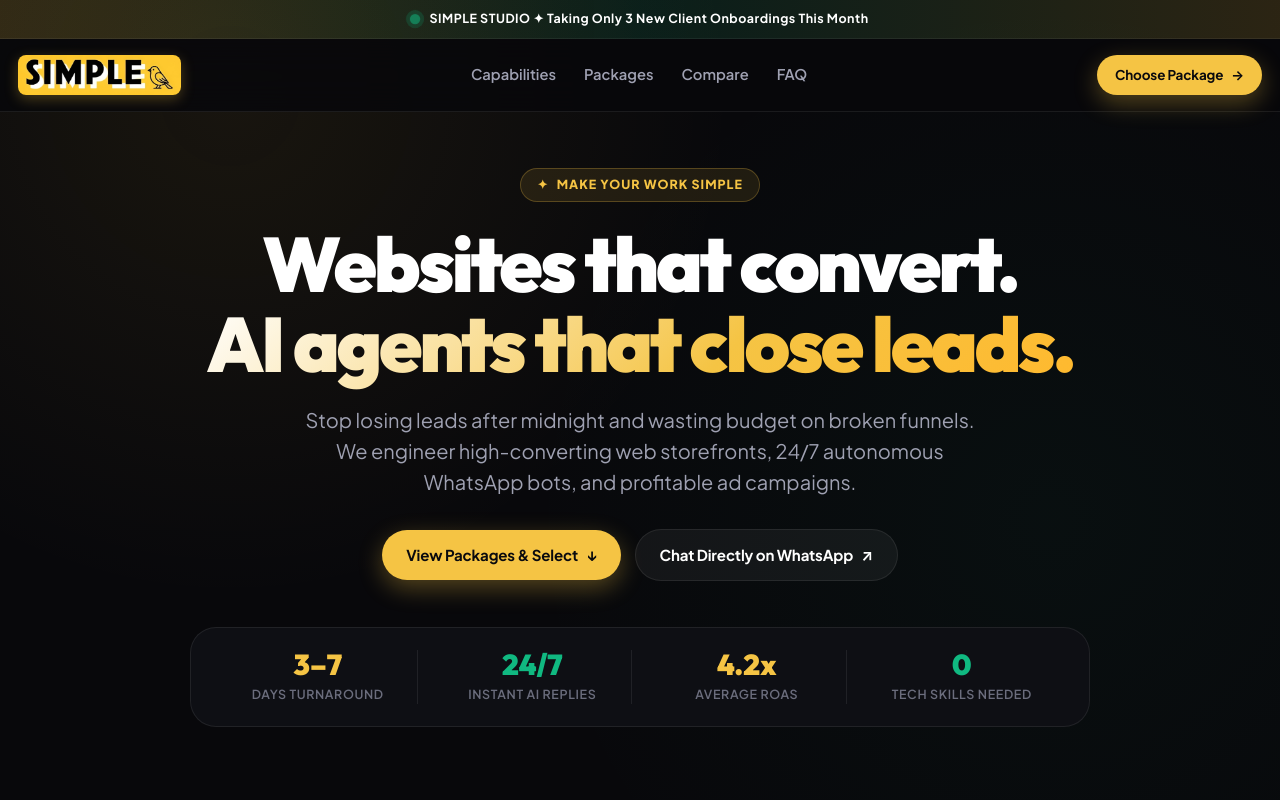
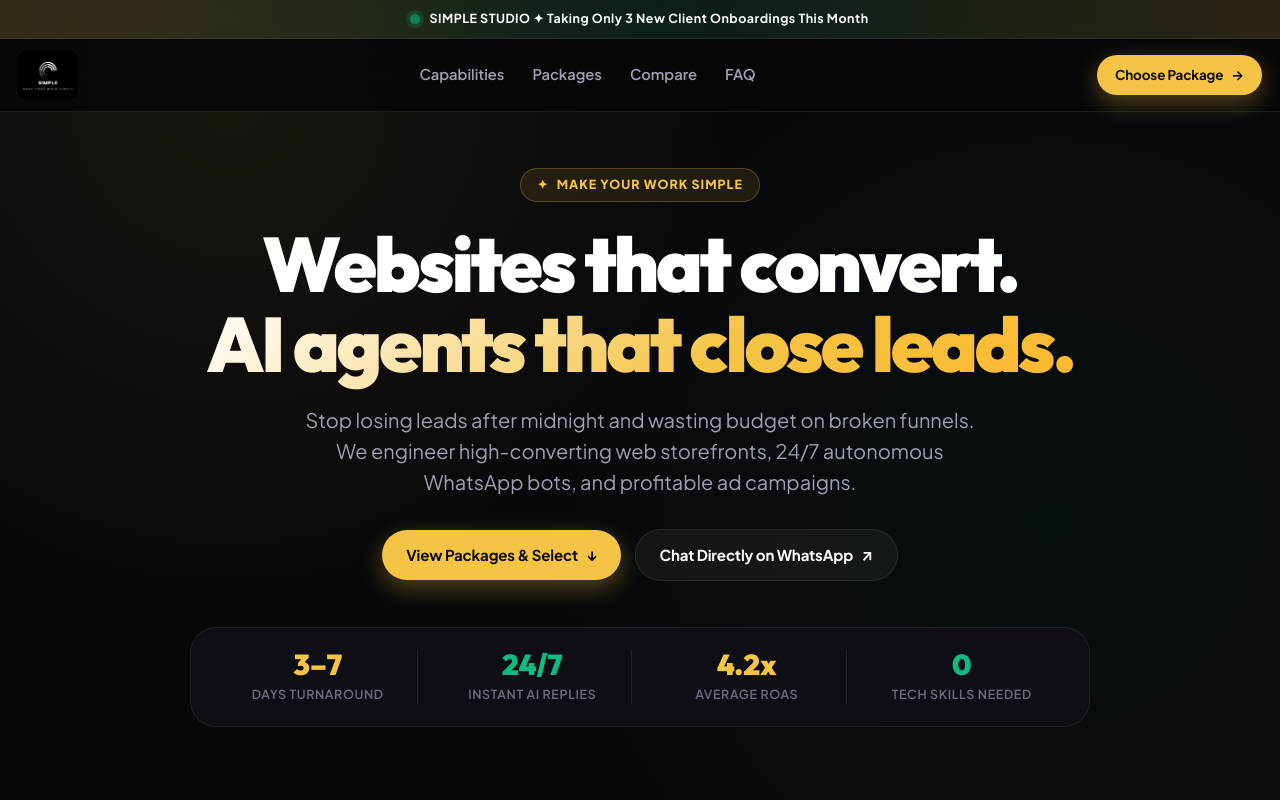
Before and after one commit to simpleagency0011-gif/Simple-, a website: page index.html in a window 1280 px wide. Shown: the top 800 px of the page. Drawn offline with Linux system fonts and the light colour scheme.

Commit message:
design: update brand logo to new monochrome circular emblem and tagline

```diff
--- a/index.html
+++ b/index.html
@@ -14,8 +14,8 @@
   <meta property="og:type" content="website">
 
   <!-- Favicon -->
-  <link rel="icon" type="image/png" href="simple_bird_yellow_4000px.png">
-  <link rel="apple-touch-icon" href="simple_bird_yellow_4000px.png">
+  <link rel="icon" type="image/png" href="simple-brand-logo.png">
+  <link rel="apple-touch-icon" href="simple-brand-logo.png">
 
   <!-- Typography: Outfit + Plus Jakarta Sans + JetBrains Mono -->
   <link rel="preconnect" href="https://fonts.googleapis.com">
@@ -149,19 +149,18 @@
     }
 
     .brand-header-logo {
-      height: 40px;
+      height: 48px;
       width: auto;
-      max-width: 170px;
+      max-width: 190px;
       object-fit: contain;
       border-radius: 8px;
       display: block;
-      box-shadow: 0 4px 14px rgba(245, 196, 68, 0.28);
-      transition: transform 0.2s ease, box-shadow 0.2s ease;
+      transition: transform 0.2s ease, opacity 0.2s ease;
     }
 
     .brand-header-logo:hover {
       transform: translateY(-1px) scale(1.02);
-      box-shadow: 0 6px 20px rgba(245, 196, 68, 0.42);
+      opacity: 0.95;
     }
 
     .nav-anchors {
@@ -1845,7 +1844,7 @@
   <header class="main-nav">
     <div class="site-wrap nav-row">
       <a href="#home" class="brand-cluster" aria-label="SIMPLE Studio Home">
-        <img src="simple-logo.jpeg" alt="SIMPLE Studio" class="brand-header-logo">
+        <img src="simple-brand-logo.png" alt="SIMPLE Studio - Make Your Work Simple" class="brand-header-logo">
       </a>
 
       <nav class="nav-anchors" aria-label="Main Navigation">
@@ -2490,7 +2489,7 @@
       <div class="footer-columns-grid">
         <div class="footer-brand-bio">
           <div style="margin-bottom: 14px;">
-            <img src="simple-logo.jpeg" alt="SIMPLE Studio" class="brand-header-logo" style="height: 38px;">
+            <img src="simple-brand-logo.png" alt="SIMPLE Studio - Make Your Work Simple" class="brand-header-logo" style="height: 48px;">
           </div>
           <p>
             High-converting websites, 24/7 autonomous AI customer reps, and targeted multi-platform ad execution for scaling brands.
```
Also changed, not shown: simple-brand-logo.png (added).
